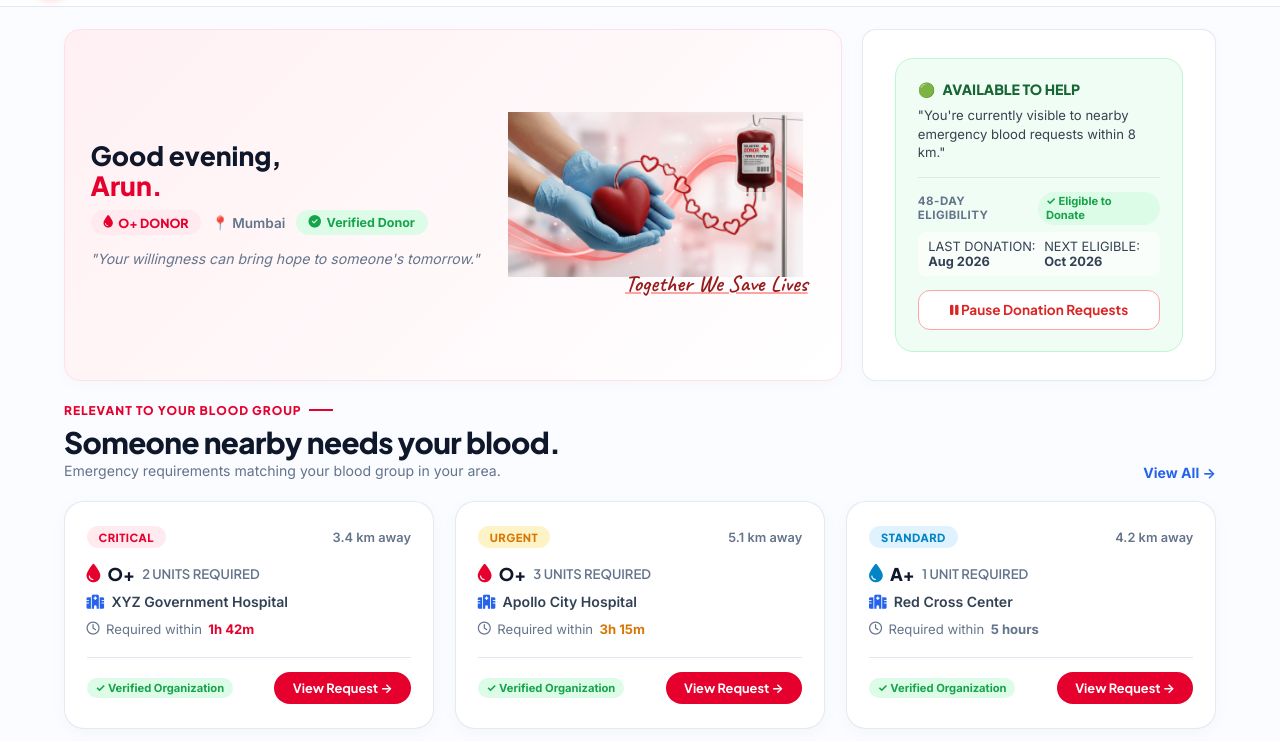
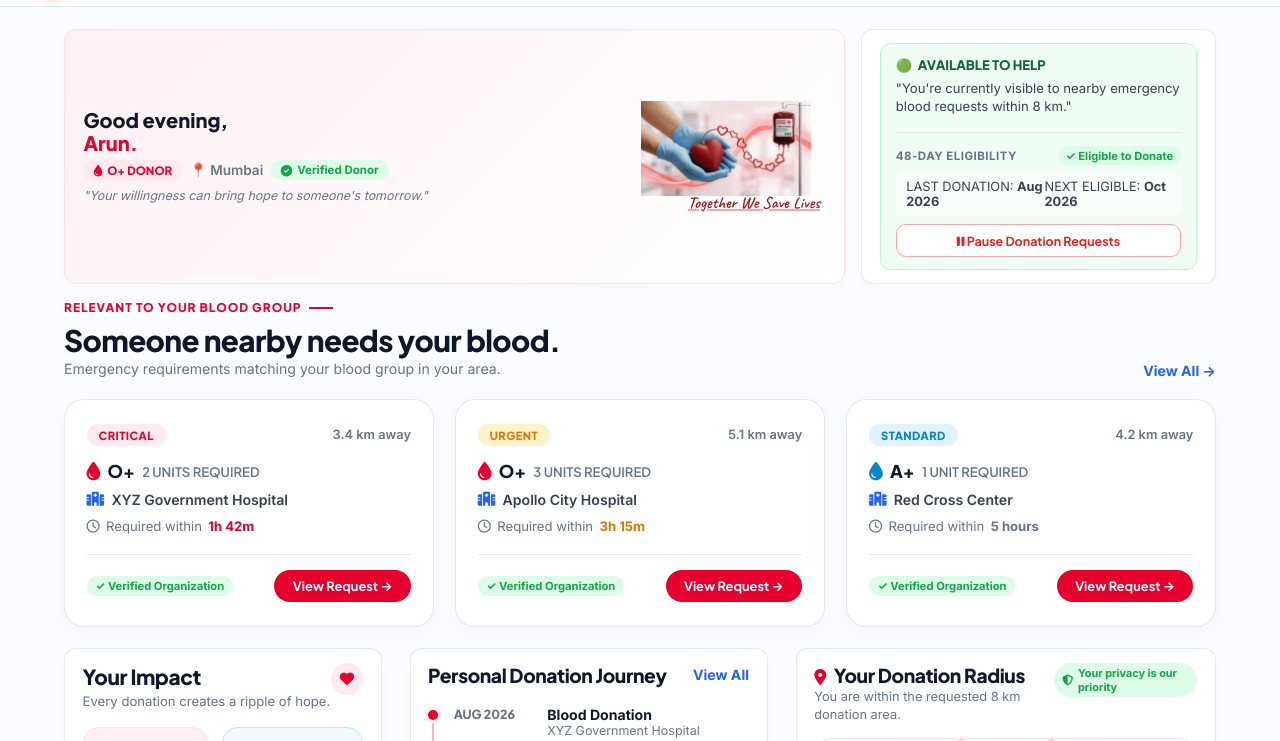
Before and after one commit to Soundhranayaki1/life-link-, a website: page public/donor-dashboard.html in a window 1280 px wide. Shown: the part 51-792 px from the top of the page. Drawn offline with Linux system fonts and the light colour scheme.

Commit message:
Compact hero banner card height, image size, and status box padding in donor dashboard

```diff
--- a/public/donor-dashboard.html
+++ b/public/donor-dashboard.html
@@ -202,27 +202,27 @@
     /* CARD STYLING */
     .card-white {
       background: #FFFFFF;
-      border-radius: 14px;
+      border-radius: 12px;
       border: 1px solid rgba(226, 232, 240, 0.9);
-      box-shadow: 0 4px 16px rgba(15, 23, 42, 0.025);
-      padding: 1.15rem 1.35rem;
+      box-shadow: 0 4px 16px rgba(15, 23, 42, 0.02);
+      padding: 0.85rem 1.1rem;
     }
 
     /* 1. TOP HERO GRID (2.2fr : 1fr) */
     .top-hero-grid {
       display: grid;
       grid-template-columns: 2.2fr 1fr;
-      gap: 1.25rem;
-      margin-bottom: 1.35rem;
+      gap: 1rem;
+      margin-bottom: 1rem;
     }
 
     /* Left Hero Banner */
     .hero-banner-card {
       background: linear-gradient(135deg, #FFF0F3 0%, #FFFFFF 100%);
-      border-radius: 16px;
-      padding: 1.35rem 1.6rem;
+      border-radius: 12px;
+      padding: 0.85rem 1.15rem;
       border: 1px solid #FFE0E6;
-      box-shadow: 0 4px 16px rgba(15, 23, 42, 0.025);
+      box-shadow: 0 4px 16px rgba(15, 23, 42, 0.02);
       position: relative;
       overflow: hidden;
       display: grid;
@@ -232,11 +232,11 @@
 
     .welcome-title {
       font-family: var(--font-main);
-      font-size: 1.65rem;
+      font-size: 1.25rem;
       font-weight: 800;
       line-height: 1.15;
       color: var(--navy-dark);
-      margin-bottom: 0.5rem;
+      margin-bottom: 0.35rem;
     }
 
     .welcome-title span {
@@ -246,41 +246,41 @@
     .pills-row {
       display: flex;
       align-items: center;
-      gap: 0.65rem;
+      gap: 0.45rem;
       flex-wrap: wrap;
-      margin-bottom: 0.85rem;
+      margin-bottom: 0.45rem;
     }
 
     .pill-red {
       background: #FFEBEF;
       color: var(--red-primary);
       font-weight: 800;
-      font-size: 0.78rem;
-      padding: 0.3rem 0.8rem;
+      font-size: 0.72rem;
+      padding: 0.2rem 0.65rem;
       border-radius: 9999px;
       font-family: var(--font-main);
       display: inline-flex;
       align-items: center;
-      gap: 0.35rem;
+      gap: 0.3rem;
     }
 
     .pill-green {
       background: #DCFCE7;
       color: #16A34A;
       font-weight: 700;
-      font-size: 0.78rem;
-      padding: 0.3rem 0.8rem;
+      font-size: 0.72rem;
+      padding: 0.2rem 0.65rem;
       border-radius: 9999px;
       display: inline-flex;
       align-items: center;
-      gap: 0.35rem;
+      gap: 0.3rem;
     }
 
     .hero-quote-text {
-      font-size: 0.88rem;
+      font-size: 0.78rem;
       color: var(--slate-muted);
       font-style: italic;
-      line-height: 1.4;
+      line-height: 1.35;
     }
 
     .banner-art-container {
@@ -294,9 +294,9 @@
 
     .banner-art-img {
       width: 100%;
-      max-width: 320px;
+      max-width: 200px;
       height: auto;
-      max-height: 165px;
+      max-height: 95px;
       object-fit: contain;
       mix-blend-mode: multiply;
       display: block;
@@ -304,13 +304,13 @@
 
     .cursive-tag-banner {
       font-family: var(--font-cursive);
-      font-size: 1.45rem;
+      font-size: 1.05rem;
       color: #991B1B;
-      margin-top: -0.5rem;
-      margin-right: 0.5rem;
+      margin-top: -0.25rem;
+      margin-right: 0.35rem;
       text-decoration: underline;
       text-decoration-color: #FCA5A5;
-      text-decoration-thickness: 2px;
+      text-decoration-thickness: 1.5px;
       user-select: none;
     }
 
@@ -319,39 +319,39 @@
       display: flex;
       flex-direction: column;
       justify-content: center;
-      padding: 1.75rem 2rem;
+      padding: 0.85rem 1.15rem;
     }
 
     .status-availability-box {
       background: #F0FDF4;
       border: 1px solid #BBF7D0;
-      border-radius: 18px;
-      padding: 1.35rem;
+      border-radius: 10px;
+      padding: 0.75rem 0.9rem;
     }
 
     .status-tag-green {
       color: #166534;
       font-weight: 800;
-      font-size: 0.88rem;
-      font-family: var(--font-main);
-      display: flex;
-      align-items: center;
-      gap: 0.45rem;
-      margin-bottom: 0.5rem;
+      font-size: 0.82rem;
+      font-family: var(--font-main);
+      display: flex;
+      align-items: center;
+      gap: 0.35rem;
+      margin-bottom: 0.35rem;
     }
 
     .btn-pause-donation {
       width: 100%;
-      padding: 0.65rem;
+      padding: 0.45rem;
       background: #FFFFFF;
       border: 1.5px solid #FCA5A5;
       color: #DC2626;
-      border-radius: 12px;
+      border-radius: 10px;
       font-family: var(--font-main);
       font-weight: 700;
-      font-size: 0.85rem;
+      font-size: 0.78rem;
       cursor: pointer;
-      margin-top: 0.85rem;
+      margin-top: 0.5rem;
       transition: all 0.2s ease;
     }
 
@@ -362,7 +362,7 @@
 
     /* 2. EMERGENCY REQUESTS SECTION */
     .emergency-section-wrapper {
-      margin-bottom: 2rem;
+      margin-bottom: 1.35rem;
     }
 
     .section-tag-red {
```
